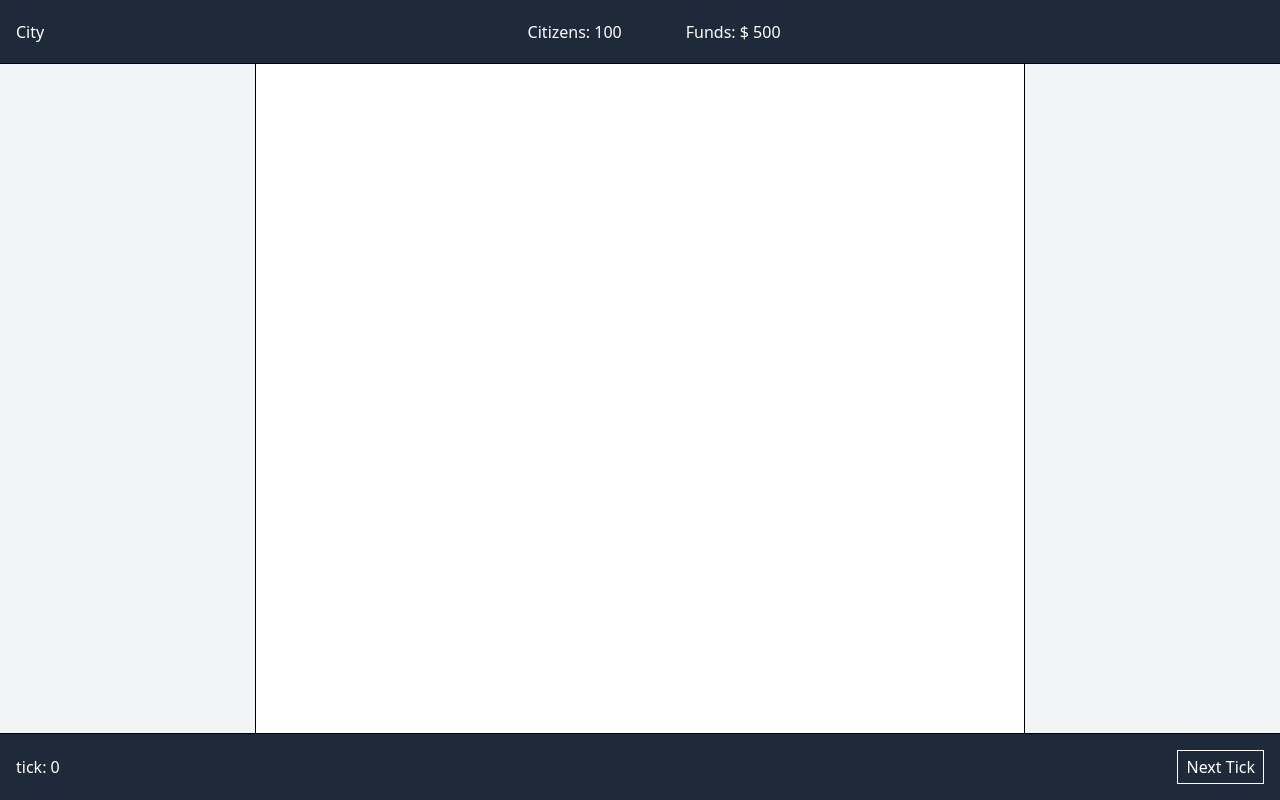
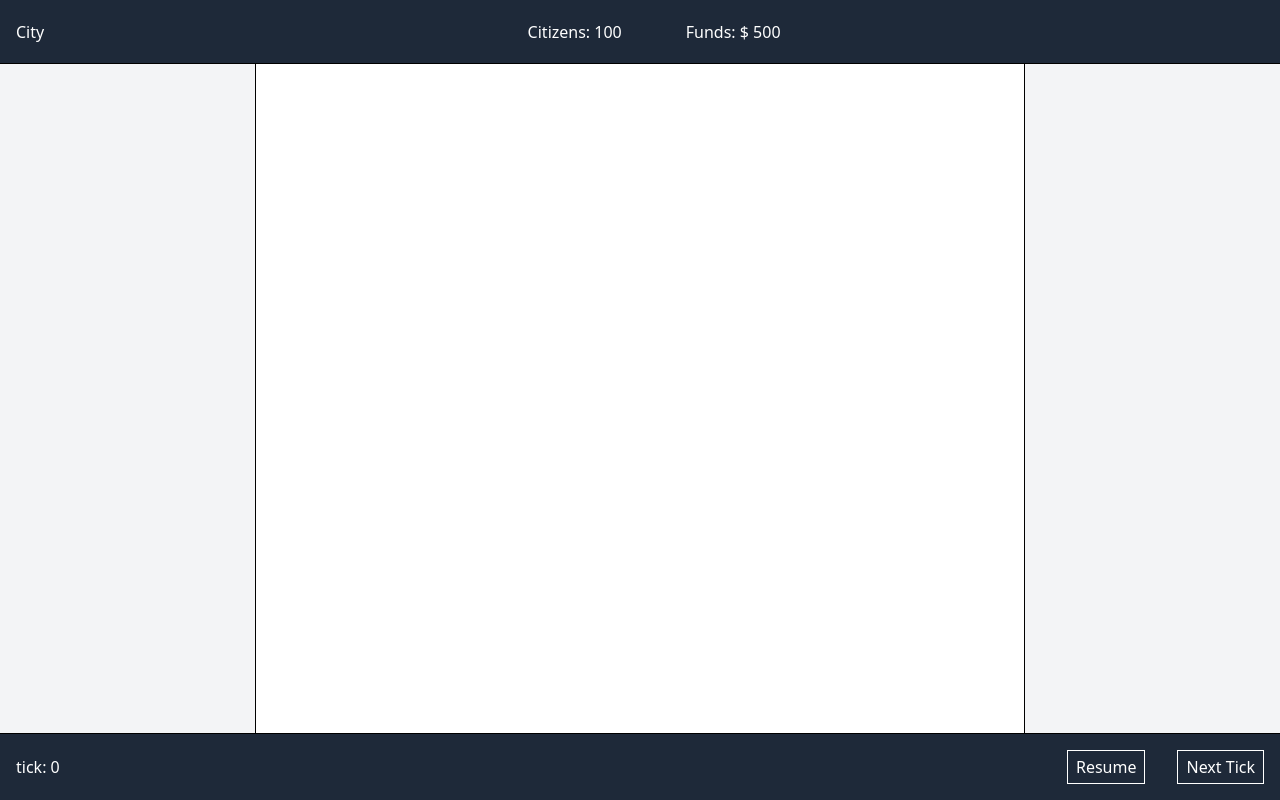
Before and after one commit to qreidt/guild, a Vue app: page / in a window 1280 px wide. Built offline with nearby package versions, Linux system fonts and the light colour scheme.

Commit message:
Improve tick system

```diff
--- a/src/App.vue
+++ b/src/App.vue
@@ -13,12 +13,18 @@
     <template #footer>
       <div class="flex h-full items-center justify-between">
         <div class="flex gap-x-16">
-          <div class="flex">tick: {{ controller.tick }}</div>
+          <div class="flex">tick: {{ c.tick }}</div>
 
         </div>
-        <Button @click="controller.nextTick()">
-          Next Tick
-        </Button>
+        <div class="flex gap-x-8">
+          <Button @click="c.running ? c.pause() : c.resume()">
+            {{ c.running ? 'Pause' : 'Resume' }}
+          </Button>
+          <Button @click="c.nextTick()">
+            Next Tick
+          </Button>
+        </div>
+
       </div>
     </template>
   </Layout>
@@ -30,6 +36,6 @@ import Button from "./components/Button.vue";
 import {reactive} from "vue";
 import {GameController} from "./game/controllers/GameController.ts";
 
-const controller = reactive(new GameController()) as GameController;
-const city = controller.city;
+const c = reactive(new GameController(2)) as GameController;
+const city = c.city;
 </script>
--- a/src/game/controllers/GameController.ts
+++ b/src/game/controllers/GameController.ts
@@ -1,17 +1,45 @@
 import City from "../city/City.ts";
 
 export class GameController {
+    public running: boolean = false;
     public tick = 0;
 
     public city: City;
 
-    constructor() {
+    constructor(public auto_tick_interval: number) {
         this.city = new City(100, 500);
     }
 
+    private timeout_id: null | number = null;
+    private autoTick(interval: number = null) {
+        if (this.auto_tick_interval === 0) {
+            return;
+        }
+
+        this.timeout_id = setTimeout(() => this.nextTick(), (interval ?? this.auto_tick_interval) * 1000);
+    }
+
     public nextTick(): void {
+        clearTimeout(this.timeout_id);
+        console.log(`[Tick: ${this.tick}] [Running: ${this.running}]`);
+
+        if (! this.running) {
+            return;
+        }
+
         // ToDO
 
         this.tick++;
+        this.autoTick();
+    }
+
+    public pause(): void {
+        this.running = false;
+        clearTimeout(this.timeout_id);
+    }
+
+    public resume(): void {
+        this.running = true;
+        this.autoTick(0.5);
     }
 }
```
